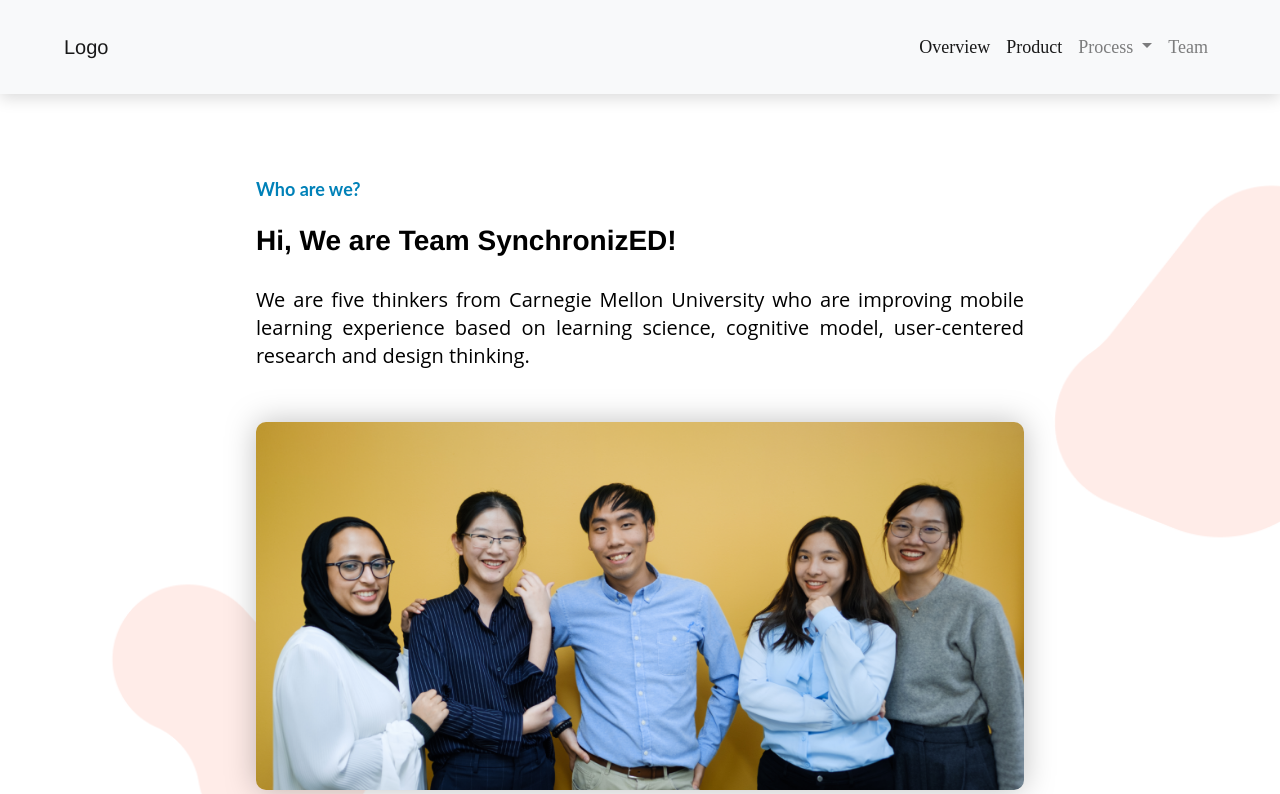
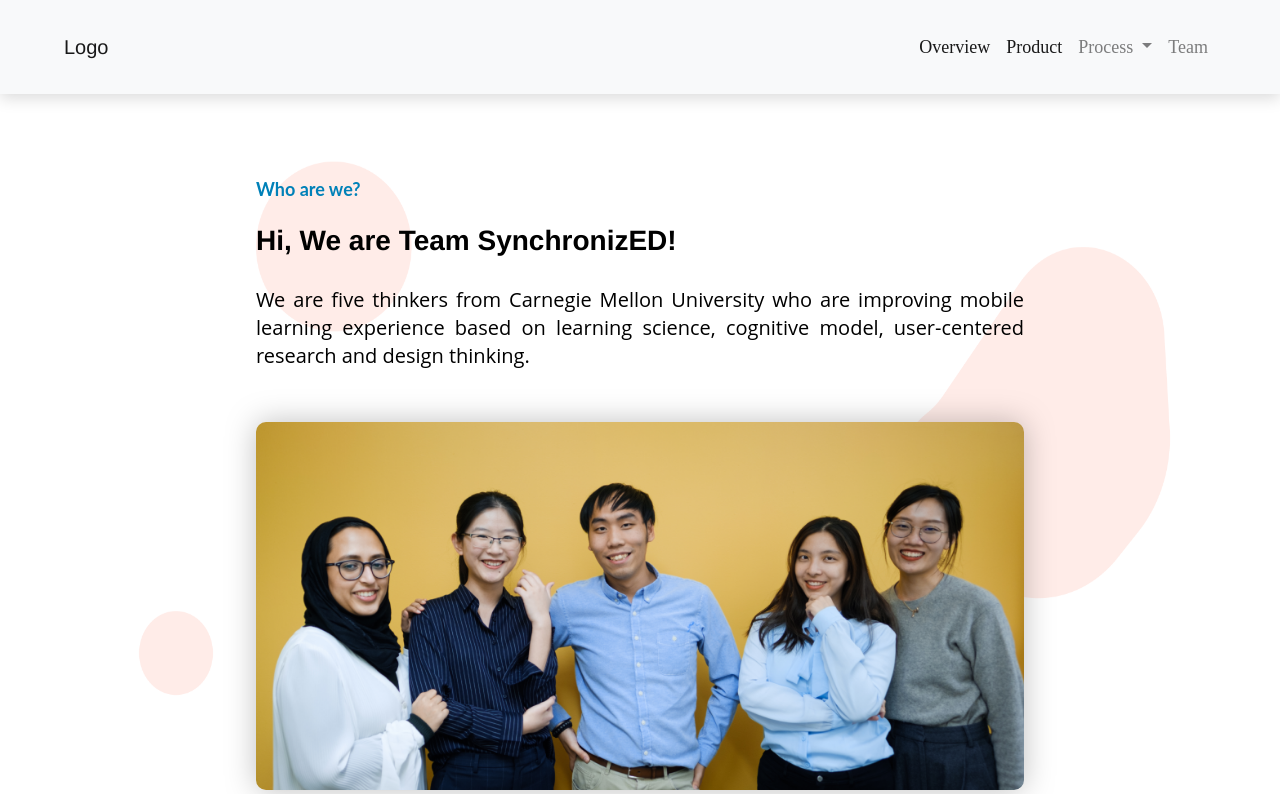
Before and after one commit to nhaque/synchronized_home, a Vue app: page / in a window 1280 px wide. Shown: the top 794 px of the page. Built offline with nearby package versions, Linux system fonts and the light colour scheme.

Commit message:
about page bg and margin

```diff
--- a/src/components/AboutPage.vue
+++ b/src/components/AboutPage.vue
@@ -4,7 +4,7 @@
             <tr id="team-introduction"
                 :style="{
                 backgroundImage: `url(${image.bg1})`,
-             'background-repeat': 'no-repeat', 'background-size': 'cover'
+             'background-repeat': 'no-repeat', 'background-size': '100% 100%'
             }">
                 <td class="align-middle justify-content-center">
                     <div class="row my-2">
@@ -33,10 +33,10 @@
             <tr id="team-member-introduction"
                 :style="{
                 backgroundImage: `url(${image.bg2})`,
-             'background-repeat': 'no-repeat', 'background-size': 'cover'
+             'background-repeat': 'no-repeat', 'background-size': 'contain'
             }">
                 <td class="align-middle justify-content-center">
-                    <div class="py-5">
+                    <div class="py-1">
                         <div class="container">
                             <div class="row my-6">
                                 <div class="row my-5">
@@ -169,7 +169,7 @@
     import henry from "./images/henry.png";
     import team from "./images/team.png";
     import team_logo from "./images/teamlogo.png";
-    import team_bg_1 from "./images/team-bg-1.png";
+    import team_bg_1 from "./images/team-bg1.png";
     import team_bg_2 from "./images/team-bg-2.png";
     import team_bg_3 from "./images/team-bg-3.png";
 
@@ -235,7 +235,7 @@
     }
 
     #team-member-introduction {
-        height: 200vh;
+        height: 120vh;
     }
 
     #team-logo {
```
Also changed, not shown: src/components/images/team-bg-1.png (deleted), src/components/images/team-bg1.png (added).
